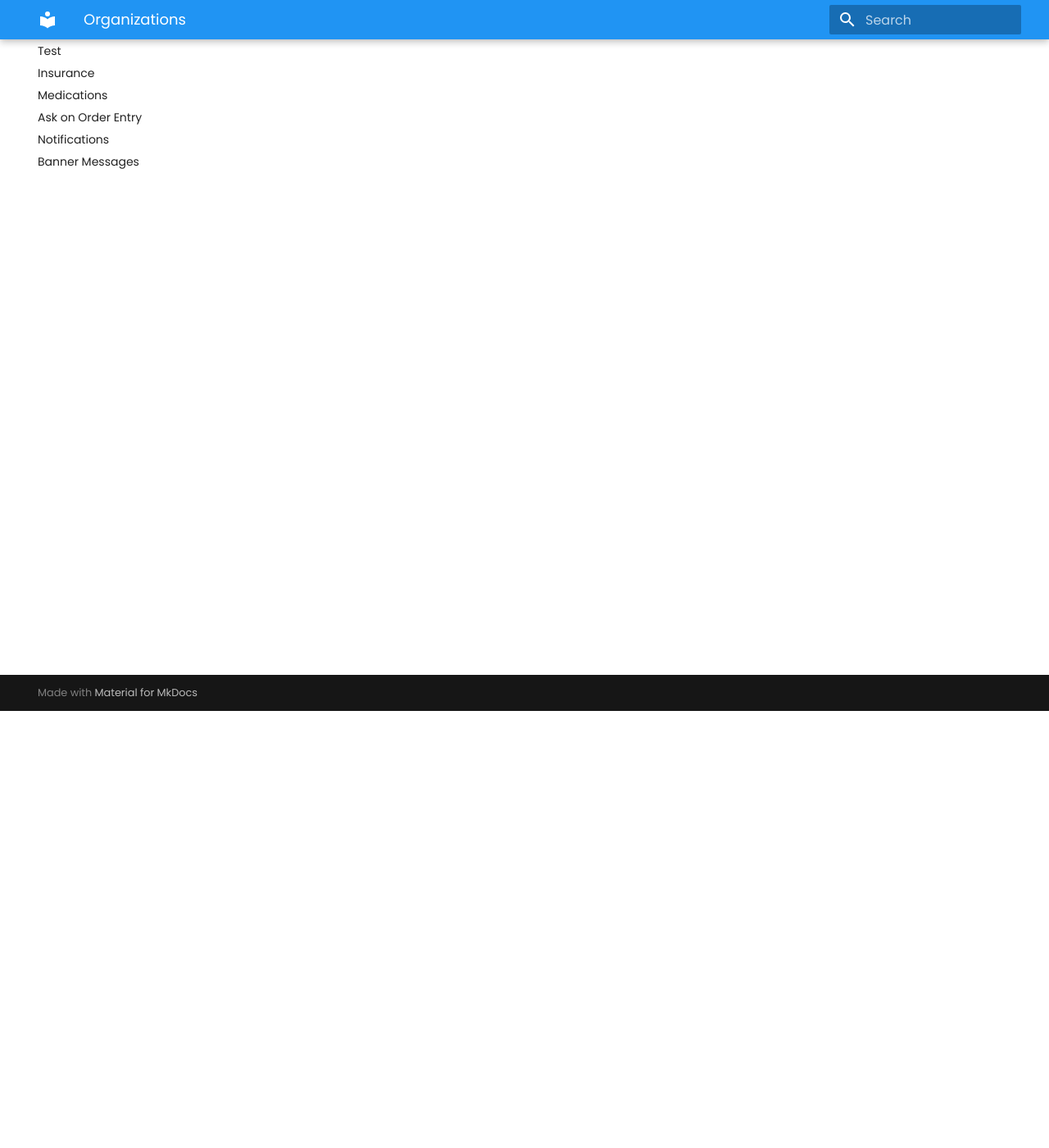
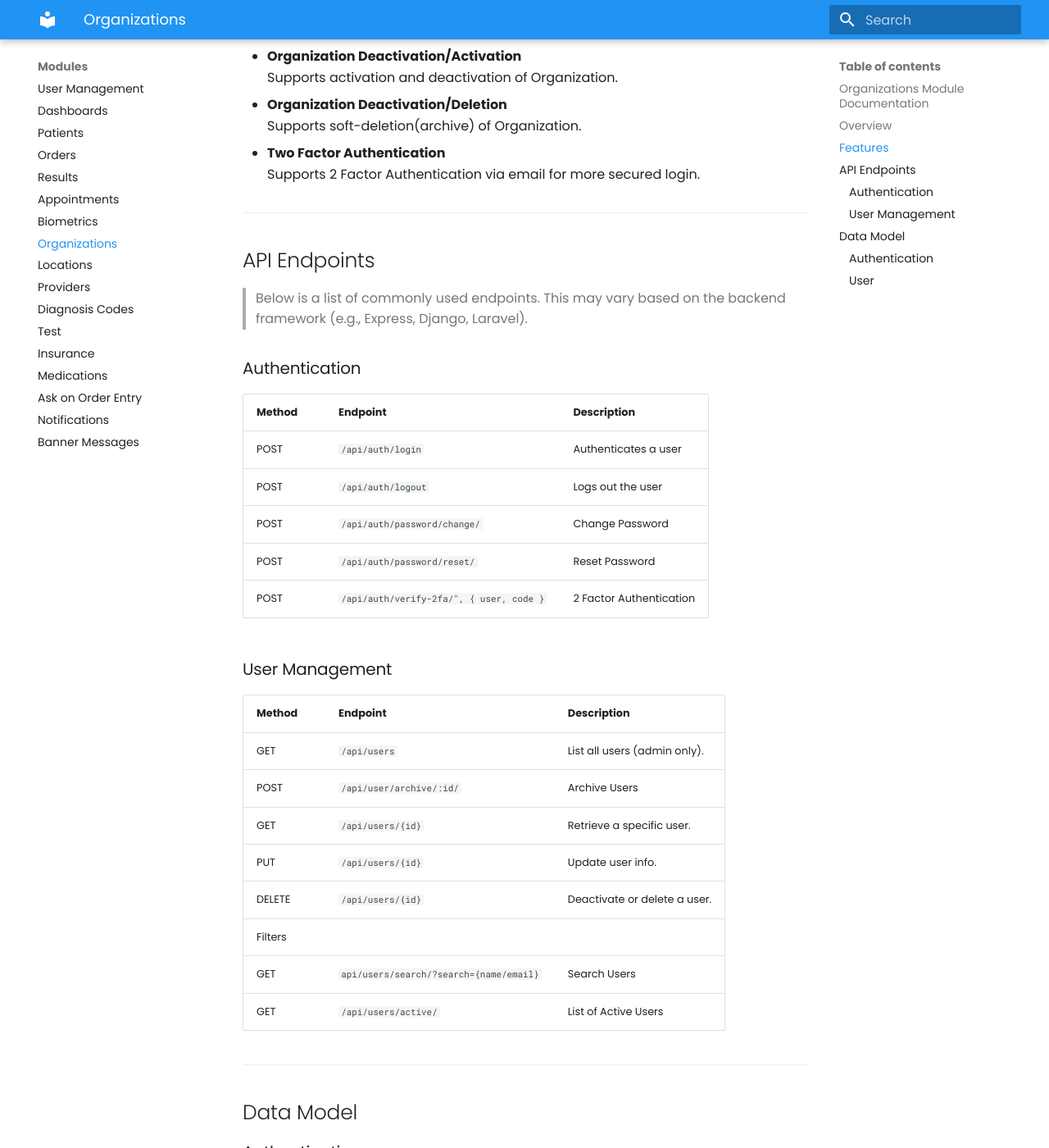
Before and after one commit to ODI-Devs/labx-docs, an MkDocs documentation site: the page built from docs/modules/organizations.md, in a window 1280 px wide and 1400 px high, scrolled down 533 px. Shown: the whole window at 82% size. Built offline with MkDocs 1.6.1 and Material for MkDocs 9.7.7, drawn with Linux system fonts in a browser that asks for light colours; old or Windows-style settings are respelled for this version of MkDocs; some of the changed text lies outside the part shown.

`````diff
--- a/docs/modules/organizations.md
+++ b/docs/modules/organizations.md
@@ -1 +1,92 @@
 ## Organizations Module Documentation
+
+## Overview
+
+The **Organization** module is responsible for handling all operations related to organizations. This includes creation and managements of a specific organization .
+
+---
+
+## Features
+
+- **Organization Creation and Management**
+  Enable to create and edit organizations within the system.
+
+- **Organization Deactivation/Activation**
+  Supports activation and deactivation of Organization.
+
+- **Organization Deactivation/Deletion**
+  Supports soft-deletion(archive) of Organization.
+
+- **Two Factor Authentication**
+  Supports 2 Factor Authentication via email for more secured login.
+
+---
+
+## API Endpoints
+
+> Below is a list of commonly used endpoints. This may vary based on the backend framework (e.g., Express, Django, Laravel).
+
+### Authentication
+
+| Method | Endpoint                                 | Description             |
+| ------ | ---------------------------------------- | ----------------------- |
+| POST   | `/api/auth/login`                        | Authenticates a user    |
+| POST   | `/api/auth/logout`                       | Logs out the user       |
+| POST   | `/api/auth/password/change/`             | Change Password         |
+| POST   | `/api/auth/password/reset/`              | Reset Password          |
+| POST   | `/api/auth/verify-2fa/", { user, code }` | 2 Factor Authentication |
+
+### User Management
+
+| Method  | Endpoint                                | Description                  |
+| ------- | --------------------------------------- | ---------------------------- |
+| GET     | `/api/users`                            | List all users (admin only). |
+| POST    | `/api/user/archive/:id/`                | Archive Users                |
+| GET     | `/api/users/{id}`                       | Retrieve a specific user.    |
+| PUT     | `/api/users/{id}`                       | Update user info.            |
+| DELETE  | `/api/users/{id}`                       | Deactivate or delete a user. |
+| Filters |
+| GET     | `api/users/search/?search={name/email}` | Search Users                 |
+| GET     | `/api/users/active/`                    | List of Active Users         |
+
+---
+
+## Data Model
+
+### Authentication
+
+```json
+{
+  "email": "string",
+  "password": "string"
+}
+```
+
+### User
+
+````json
+{
+  "id": "uuid",
+  "email": "string",
+  "first_name": "string",
+  "last_name": "string",
+  "is_online": "boolean",
+  "last_activity": "datetime",
+  "is_active": "boolean",
+  "is_deleted": "boolean",
+  "role": "admin | client admin | staff | ptorviders",
+  "phone_number": "string",
+  "provider_signature": "boolean",
+  "provider_signature_url": "string",
+  "npi": "string",
+  "primary_practice_address": "string",
+  "first_time_login": "boolean",
+  "organization": "string",
+  "location": "array",
+  "provider": "array",
+  "physician_only_results": "boolean",
+  "email_2fa_enabled": "boolean",
+  "title": "string"
+}
+```
+````
--- a/mkdocs.yml
+++ b/mkdocs.yml
@@ -5,7 +5,7 @@
       - Introduction: introduction.md
       - Getting Started: getting_started.md
   - Modules:
-      - User Management: modules/user_management.md
+      - User Management: modules/.\user_management.md
       - Dashboards: modules/dashboards.md
       - Patients: modules/patients.md
       - Orders: modules/orders.md
`````
Also changed, not shown: docs/modules/user_management.md (+78 -25 lines), docs/img/module screenshots/user_management/Usermanagement.png (added).
